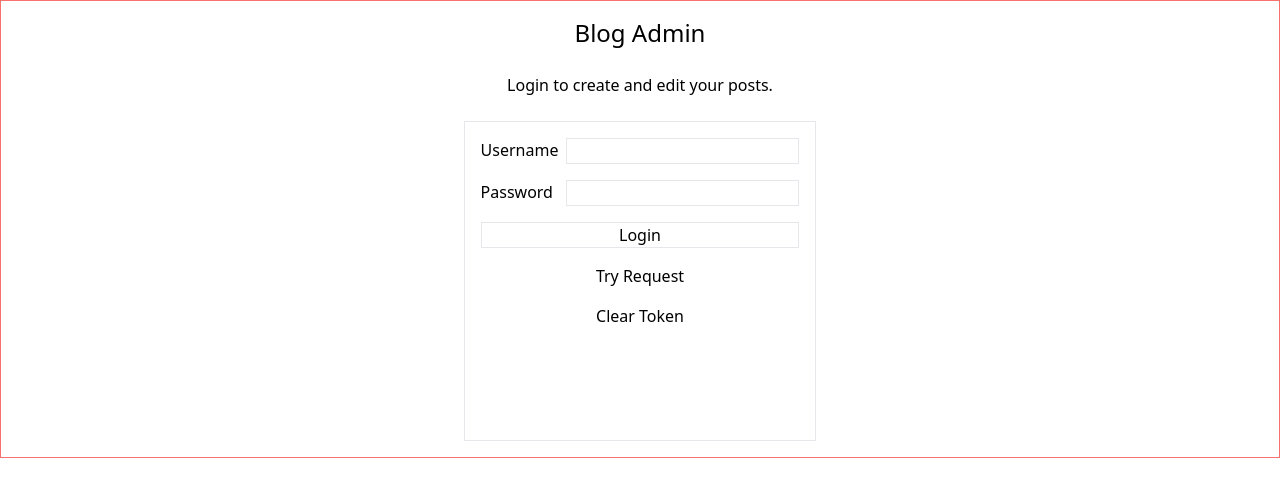
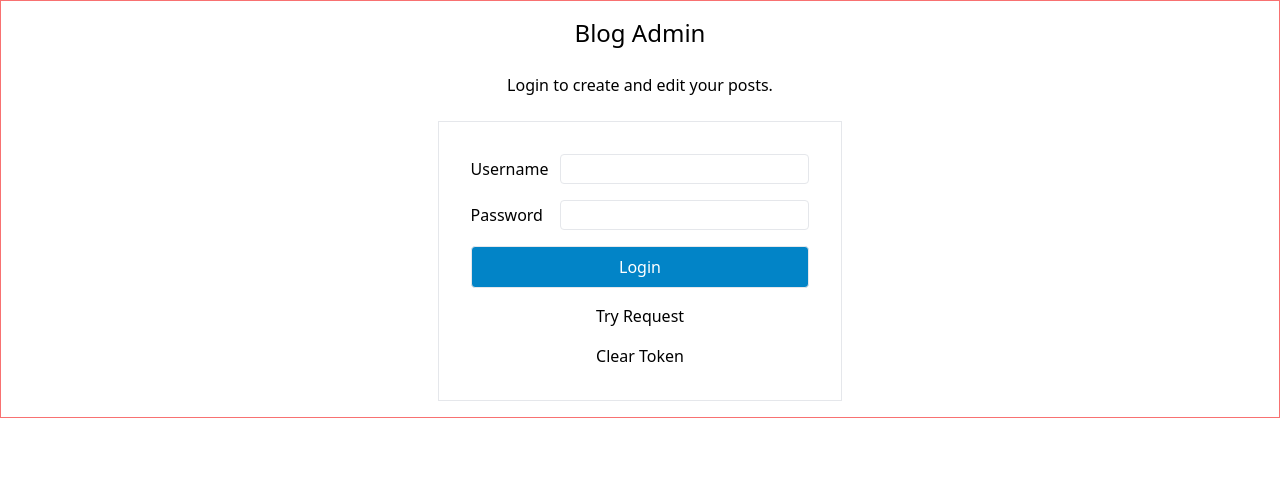
Before and after one commit to ken-ux/blog-admin, a React (Vite) app: page / in a window 1280 px wide. Shown: the top 496 px of the page. Built offline with nearby package versions, Linux system fonts and the light colour scheme; no server answers.

Commit message:
Style app container and login form

```diff
--- a/src/App.tsx
+++ b/src/App.tsx
@@ -2,7 +2,7 @@ import LoginForm from "./components/LoginForm";
 
 function App() {
   return (
-    <div className="border border-red-400 flex flex-col items-center gap-6 p-4">
+    <div className="border border-red-400 flex flex-col items-center gap-6 p-4 max-w-screen-xl m-auto">
       <h1 className="text-2xl">Blog Admin</h1>
       <p>Login to create and edit your posts.</p>
       <LoginForm />
--- a/src/components/LoginForm.tsx
+++ b/src/components/LoginForm.tsx
@@ -42,33 +42,35 @@ export default function LoginForm() {
   return (
     <form
       onSubmit={submitHandler}
-      // action={url}
       method="post"
-      className="border min-h-80 p-4 flex flex-col gap-4"
+      className="border p-8 flex flex-col gap-4"
     >
-      <div className="flex gap-2 justify-between">
+      <div className="flex gap-3 justify-between items-center">
         <label htmlFor="username">Username</label>
         <input
           type="text"
           id="username"
-          className="border"
+          className="border px-2 py-0.5 rounded"
           name="username"
           required
           autoComplete="username"
         />
       </div>
-      <div className="flex gap-2 justify-between">
+      <div className="flex gap-3 justify-between items-center">
         <label htmlFor="password">Password</label>
         <input
           type="password"
           id="password"
-          className="border"
+          className="border px-2 py-0.5 rounded"
           name="password"
           required
           autoComplete="current-password"
         />
       </div>
-      <button type="submit" className="border">
+      <button
+        type="submit"
+        className="border py-2 rounded bg-sky-600 text-white"
+      >
         Login
       </button>
       <button type="button" onClick={clickHandler}>
--- a/src/index_output.css
+++ b/src/index_output.css
@@ -558,40 +558,37 @@ video {
   margin: auto;
 }
 
+.mx-2 {
+  margin-left: 0.5rem;
+  margin-right: 0.5rem;
+}
+
+.mt-4 {
+  margin-top: 1rem;
+}
+
+.mt-20 {
+  margin-top: 5rem;
+}
+
+.mt-16 {
+  margin-top: 4rem;
+}
+
 .flex {
   display: flex;
-}
-
-.max-h-8 {
-  max-height: 2rem;
-}
-
-.max-h-20 {
-  max-height: 5rem;
-}
-
-.min-h-96 {
-  min-height: 24rem;
 }
 
 .min-h-80 {
   min-height: 20rem;
 }
 
-.min-w-10 {
-  min-width: 2.5rem;
+.max-w-screen-lg {
+  max-width: 1024px;
 }
 
-.max-w-md {
-  max-width: 28rem;
-}
-
-.max-w-10 {
-  max-width: 2.5rem;
-}
-
-.max-w-20 {
-  max-width: 5rem;
+.max-w-screen-xl {
+  max-width: 1280px;
 }
 
 .flex-col {
@@ -606,8 +603,8 @@ video {
   justify-content: space-between;
 }
 
-.gap-3 {
-  gap: 0.75rem;
+.gap-2 {
+  gap: 0.5rem;
 }
 
 .gap-4 {
@@ -618,8 +615,20 @@ video {
   gap: 1.5rem;
 }
 
-.gap-2 {
-  gap: 0.5rem;
+.gap-10 {
+  gap: 2.5rem;
+}
+
+.gap-3 {
+  gap: 0.75rem;
+}
+
+.gap-8 {
+  gap: 2rem;
+}
+
+.rounded {
+  border-radius: 0.25rem;
 }
 
 .border {
@@ -631,6 +640,11 @@ video {
   border-color: rgb(248 113 113 / var(--tw-border-opacity));
 }
 
+.bg-sky-600 {
+  --tw-bg-opacity: 1;
+  background-color: rgb(2 132 199 / var(--tw-bg-opacity));
+}
+
 .p-4 {
   padding: 1rem;
 }
@@ -639,12 +653,66 @@ video {
   padding: 0.5rem;
 }
 
-.text-lg {
-  font-size: 1.125rem;
-  line-height: 1.75rem;
+.p-8 {
+  padding: 2rem;
+}
+
+.py-2 {
+  padding-top: 0.5rem;
+  padding-bottom: 0.5rem;
+}
+
+.px-2 {
+  padding-left: 0.5rem;
+  padding-right: 0.5rem;
+}
+
+.py-1 {
+  padding-top: 0.25rem;
+  padding-bottom: 0.25rem;
+}
+
+.px-1 {
+  padding-left: 0.25rem;
+  padding-right: 0.25rem;
+}
+
+.py-0 {
+  padding-top: 0px;
+  padding-bottom: 0px;
+}
+
+.py-0\.5 {
+  padding-top: 0.125rem;
+  padding-bottom: 0.125rem;
+}
+
+.px-4 {
+  padding-left: 1rem;
+  padding-right: 1rem;
+}
+
+.py-8 {
+  padding-top: 2rem;
+  padding-bottom: 2rem;
+}
+
+.px-8 {
+  padding-left: 2rem;
+  padding-right: 2rem;
+}
+
+.py-4 {
+  padding-top: 1rem;
+  padding-bottom: 1rem;
 }
 
 .text-2xl {
   font-size: 1.5rem;
   line-height: 2rem;
 }
+
+.text-white {
+  --tw-text-opacity: 1;
+  color: rgb(255 255 255 / var(--tw-text-opacity));
+}
```
